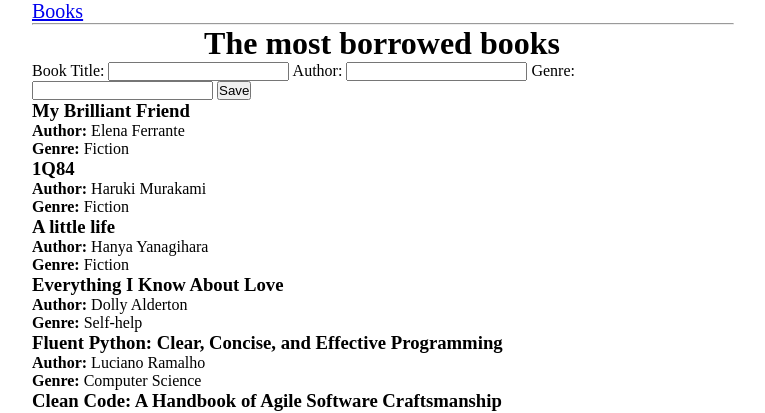
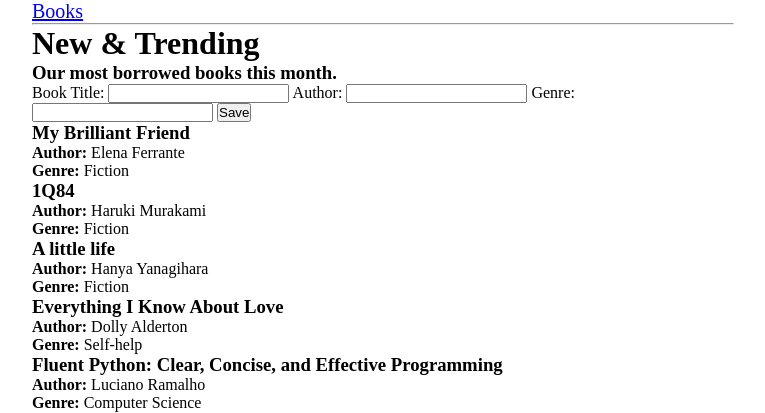
Before and after one commit to xiaowuuu/week3_weekend_hw, a Flask app: page /books in a window 1280 px wide. Shown: the top 413 px of the page, without its empty margins (258-1023 px from the left). Run offline with Flask 3, Linux system fonts and the light colour scheme.

Commit message:
change title and some css

```diff
--- a/controller/book_controller.py
+++ b/controller/book_controller.py
@@ -7,7 +7,7 @@
 # list all the books
 @books_blueprint.route("/books")
 def index():
-    return render_template("index.jinja", title = "The most borrowed books", book_list = books)
+    return render_template("index.jinja", title = "New & Trending", book_list = books)
 
 # show individual book
 @books_blueprint.route("/books/<index>")
--- a/static/style.css
+++ b/static/style.css
@@ -5,6 +5,11 @@
 
 html {
     font-family:'Times New Roman', Times, serif;
+}
+
+.hero_text {
+    margin: 0 auto;
+    align-items: flex-start;
 }
 
 .menu {
@@ -26,5 +31,5 @@
 
 h1 {
     display: flex;
-    justify-content: center;
+    justify-content: flex-start;
 }
--- a/templates/index.jinja
+++ b/templates/index.jinja
@@ -1,5 +1,8 @@
 {% extends 'base.jinja' %} {% block content %}
+    <div class="hero_text">
     <h1 class="title_text">{{ title }}</h1>
+    <h3 class="subtitle_text">Our most borrowed books this month.</h3>
+    </div>
     <div class="form"></div>
     <form action="/books" method="POST">
 
```
